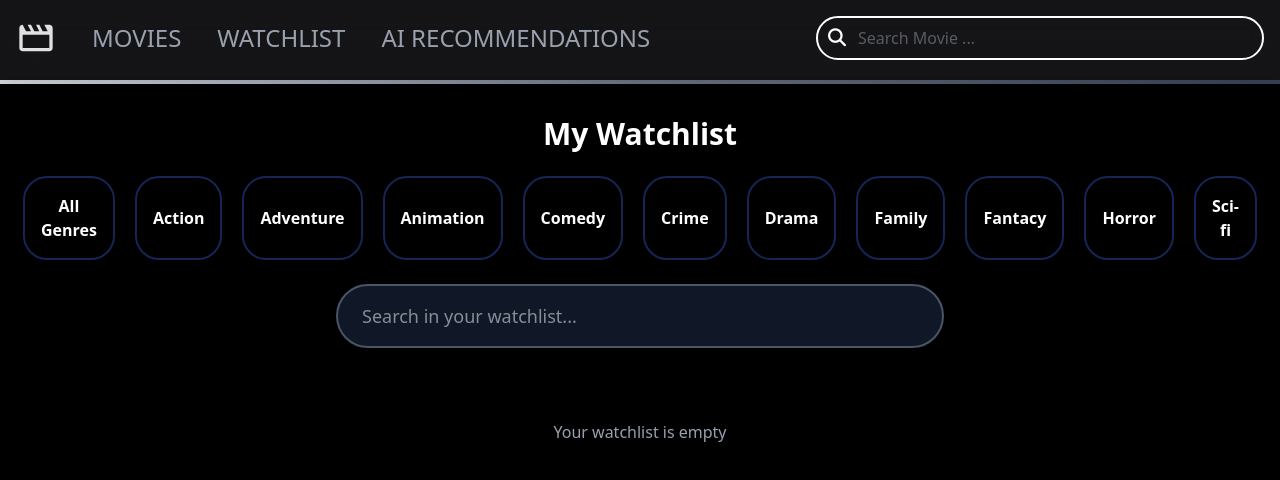
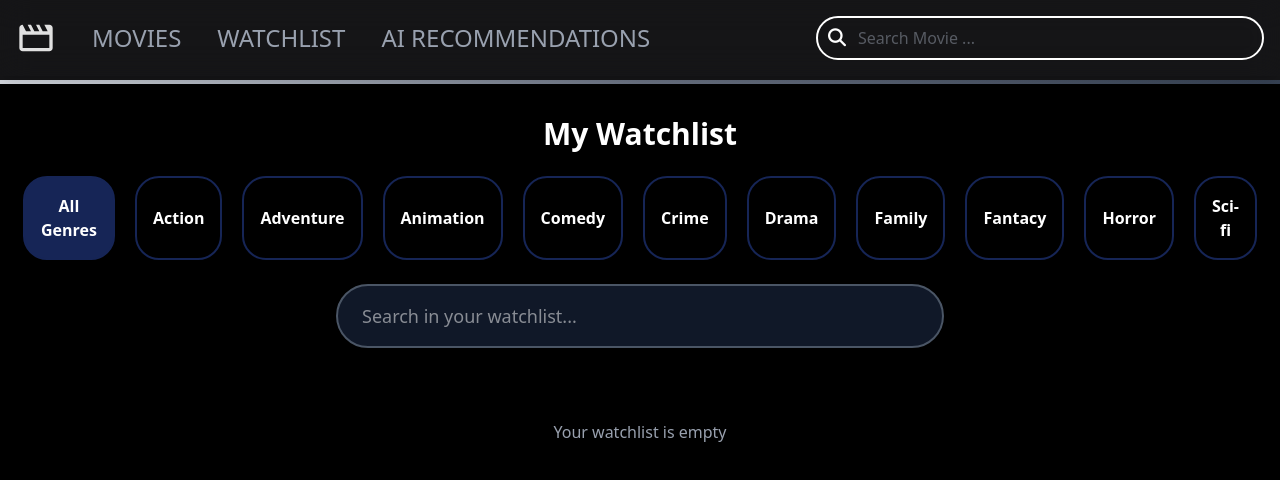
Before and after one commit to Shaikh-Suja-Rahaman/Movie-Browser, a React (Vite) app: page /watchlist in a window 1280 px wide. Shown: the top 480 px of the page. Built offline with nearby package versions, Linux system fonts and the light colour scheme; a web font is replaced by a local one.

Commit message:
wishlist bug fixed

```diff
--- a/src/components/Watchlist.jsx
+++ b/src/components/Watchlist.jsx
@@ -11,7 +11,7 @@ function Watchlist() {
 
 
   // const [activeGenre, setActiveGenre] = useState("All");
-  const [genreList, setGenreList] = useState(["All Genres"]);
+  const [genreList, setGenreList] = useState("All Genres");
 
   console.log(genreMap);
 
```
